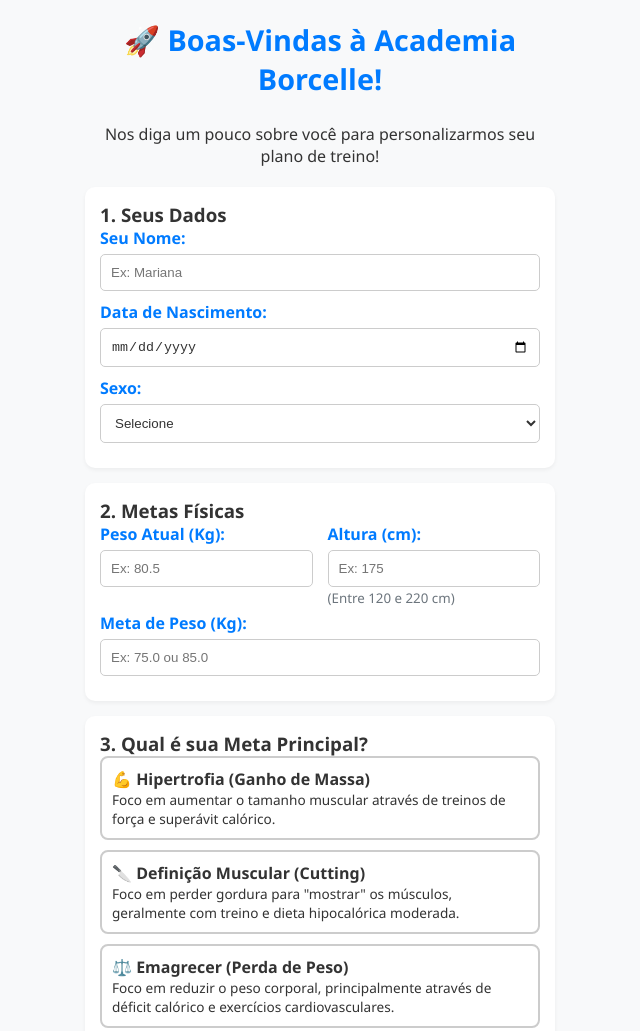
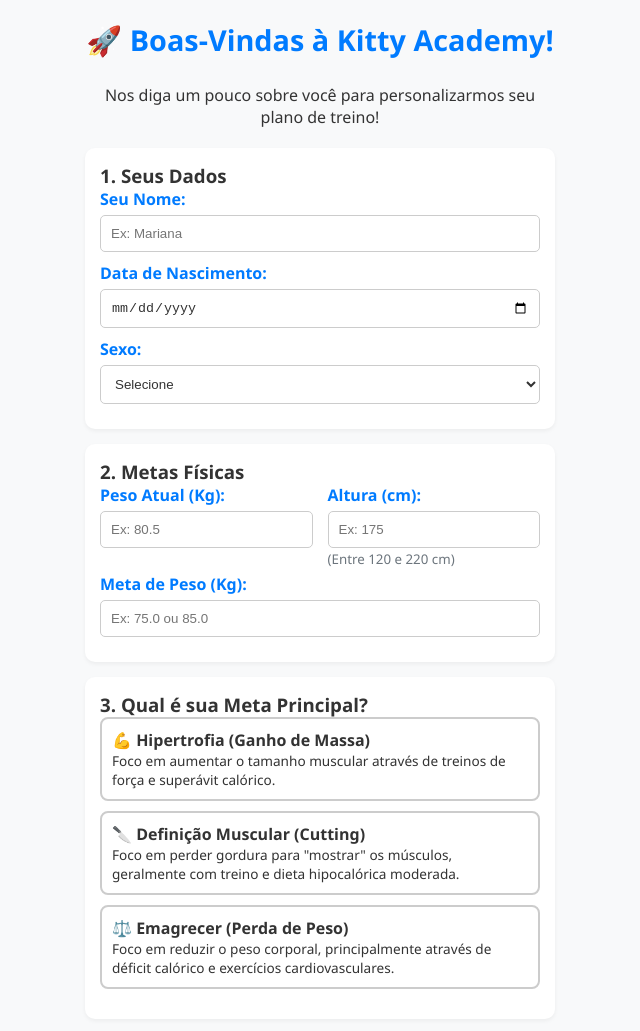
Before and after one commit to kittyacademyofc/kittyacademy, a plain HTML site: page index.html in a window 1280 px wide. Shown: the top 1031 px of the page, without its empty margins (320-960 px from the left). Drawn offline with nearby package versions, Linux system fonts and the light colour scheme.

Commit message:
Update index.html

```diff
--- a/index.html
+++ b/index.html
@@ -3,7 +3,7 @@
 <head>
     <meta charset="UTF-8">
     <meta name="viewport" content="width=device-width, initial-scale=1.0">
-    <title>Academia Borcelle</title>
+    <title>Kitty Academy</title>
 
     <link rel="stylesheet" href="https://cdnjs.cloudflare.com/ajax/libs/font-awesome/6.0.0-beta3/css/all.min.css">
     <script src="https://cdn.jsdelivr.net/npm/chart.js"></script>
@@ -373,7 +373,7 @@
         <main id="app-content">
 
             <section id="onboarding-view" class="app-screen hidden">
-                <h2 style="text-align: center; border-bottom: none;">🚀 Boas-Vindas à Academia Borcelle!</h2>
+                <h2 style="text-align: center; border-bottom: none;">🚀 Boas-Vindas à Kitty Academy!</h2>
 
 <p style="text-align: center; margin-bottom: 20px;">Nos diga um pouco sobre você para personalizarmos seu plano de treino!</p>
 
@@ -1617,4 +1617,5 @@
         });
     </script>
 </body>
+
 </html>
```
